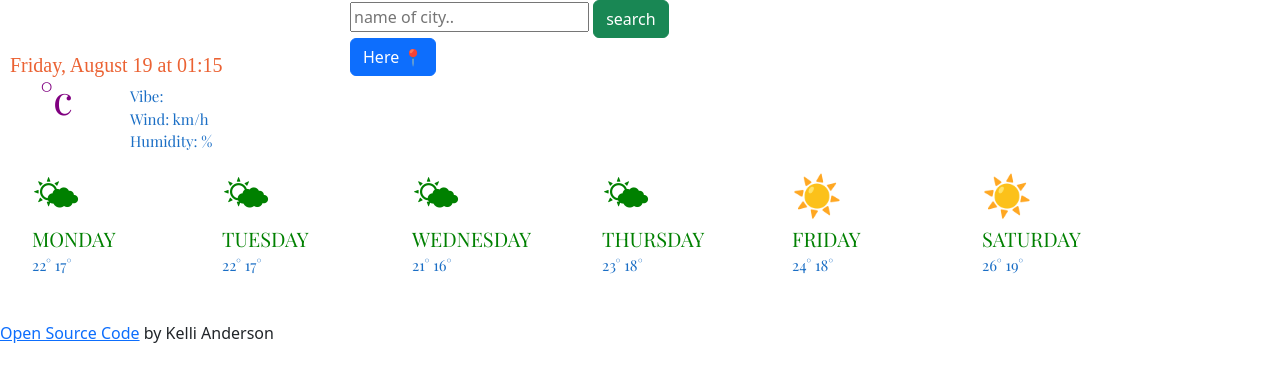
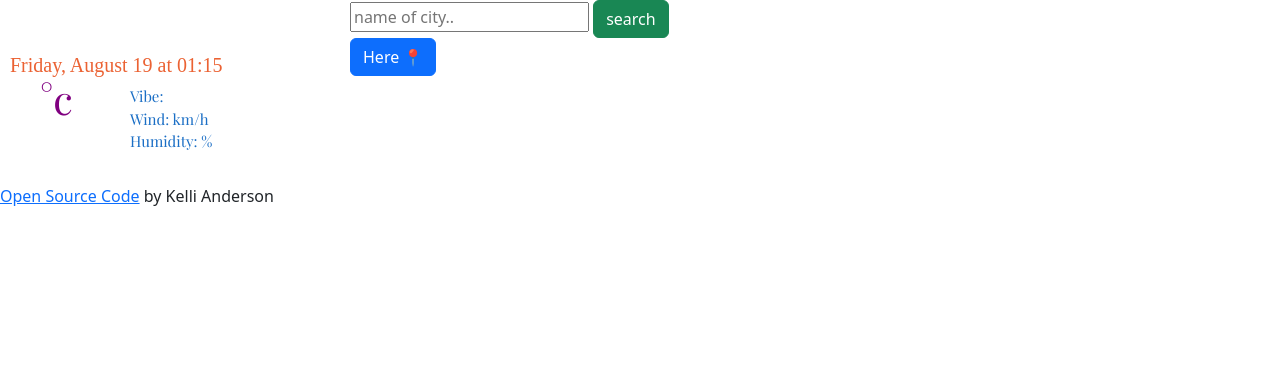
Before and after one commit to kellimarie743/weather-app, a plain HTML site: page index.html in a window 1280 px wide. Drawn offline with nearby package versions, Linux system fonts and the light colour scheme; no server answers; a web font is replaced by a local one.

Commit message:
Erased future forecast with fake data

```diff
--- a/index.html
+++ b/index.html
@@ -44,31 +44,8 @@
         <div class="col-12">Humidity: <span id ="humidity"></span>%</div>
       </div>
     </div>
-        </p>
-       <div class="days">
-        <div class="row">
-          <div class="col">
-           <div class="daymojis">🌤 </div>MONDAY
-            <div class="highlow"> 22° 17°</div></div>
-            <div class="col">
-          <div class="daymojis">🌤</div> TUESDAY
-          <div class="highlow"> 22° 17° </div> </div>
-          <div class="col">
-          <div class="daymojis">🌤</div> WEDNESDAY
-          <div class="highlow"> 21° 16° </div></div>
-          <div class="col">
-        <div class="daymojis">🌤</div> THURSDAY
-           <div class="highlow"> 23° 18° </div></div>
-           <div class="col">
-          <div class="daymojis"> ☀️ </div> FRIDAY
-            <div class="highlow"> 24° 18° </div></div>
-          <div class="col">
-           <div class="daymojis"> ☀️ </div> SATURDAY
-             <div class="highlow"> 26° 19° </div></div>
-  </div>
        </div>
     </div>
-    <br />
     <br />
     <br />
     <br />
--- a/src/style.css
+++ b/src/style.css
@@ -45,22 +45,3 @@ h3 {
   font-size: 20px;
   font-family: "Ibarra Real Nova", serif;
 }
-
-.daymojis {
-  font-size: 40px;
-}
-
-.days {
-  color: green;
-  font-size: 20px;
-  position: relative;
-  top: 100px;
-  left: -50px;
-  font-family: "Playfair Display", serif;
-}
-.highlow {
-  color: #1a6ec5;
-  top: 200px;
-  font-size: 15px;
-  font-family: "Playfair Display", serif;
-}
```
